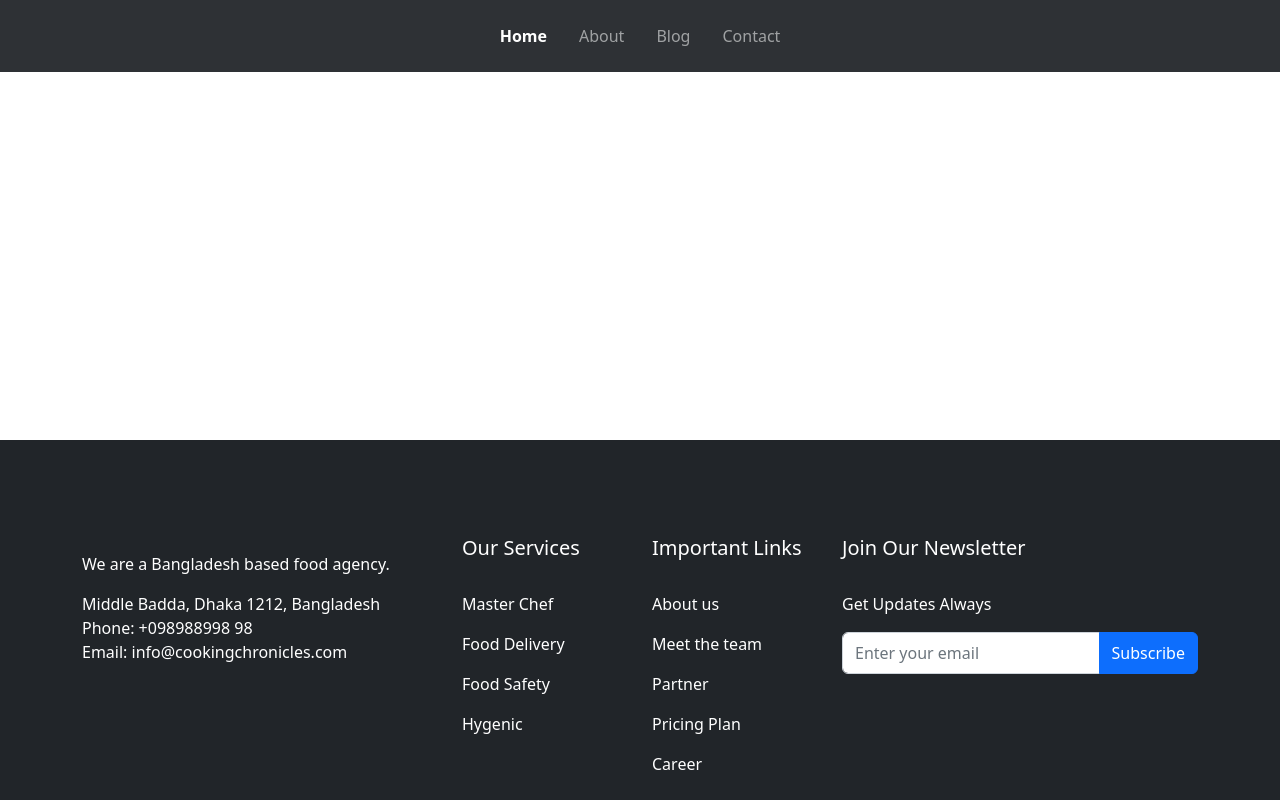
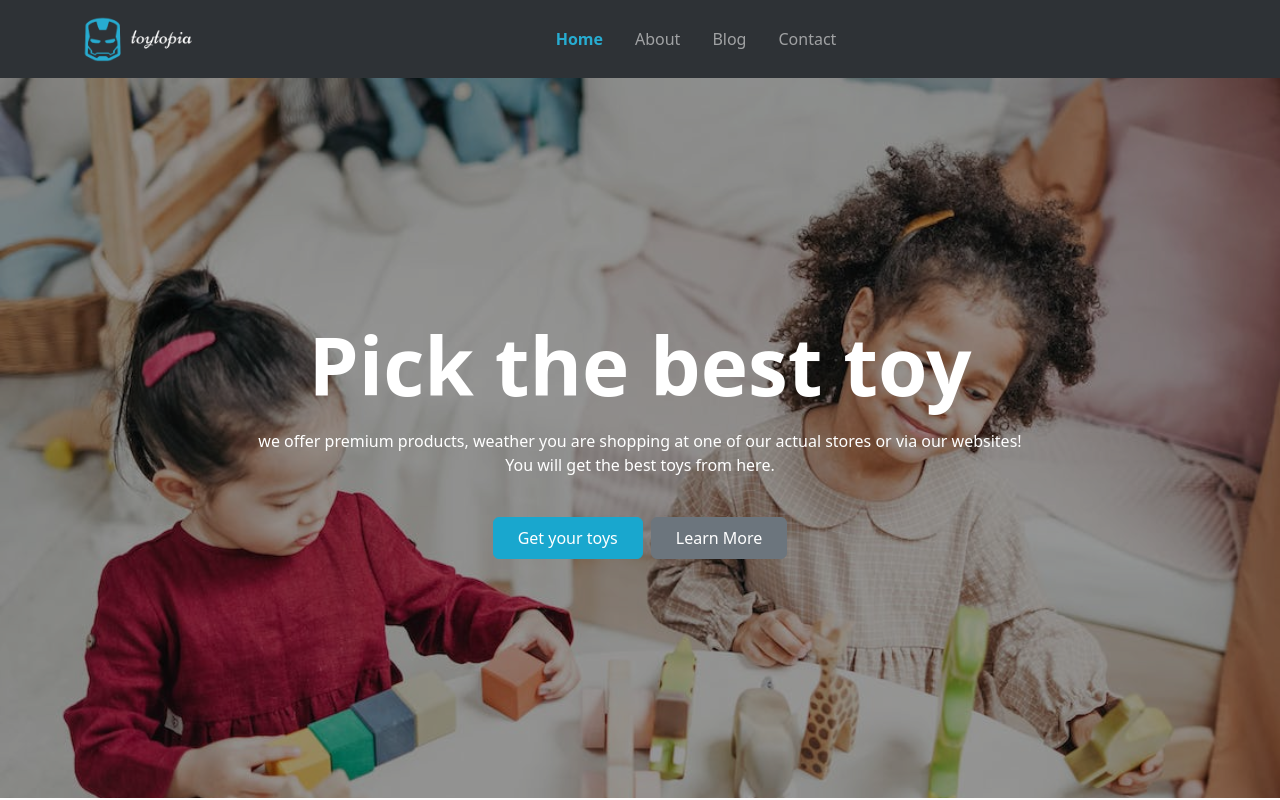
Before and after one commit to rakibulhasan-swe/toytopia-client, a React (Vite) app: page / in a window 1280 px wide. Shown: the top 800 px of the page. Built offline with nearby package versions, Linux system fonts and the light colour scheme.

Commit message:
banner done

```diff
--- a/src/index.css
+++ b/src/index.css
@@ -0,0 +1,44 @@
+.banner {
+  height: 90vh;
+  background-image: url("./assets/banner.jpeg"), linear-gradient(rgba(0,0,0,0.4), rgba(0,0,0,0.4));
+  background-blend-mode: multiply;
+  background-repeat: no-repeat;
+  background-size: cover;
+}
+.subscribe {
+    height: 70vh;
+    object-fit: cover;
+    background-image: url("./assets/newslater.jpg");
+    background-repeat: no-repeat;
+    background-size: cover;
+  }
+  .btn-primary {
+    background-color: #19A7CE !important;
+    border: 1px solid #19A7CE !important;
+  }
+  .btn-primary:hover{
+    background-color: #19A7CE !important;
+  }
+  .btn-outline-primary{
+    background-color: #fff !important;
+    color: #797ff7 !important;
+    border: 1px solid #797ff7 !important;
+  }
+  .btn-outline-primary:hover{
+    background-color: #797ff7 !important;
+    color: #fff !important;
+    border: 1px solid #797ff7 !important;
+  }
+  .active {
+    color: #19A7CE !important;
+  }
+  .bg-blur {
+    background: transparent;
+    backdrop-filter: blur(10px);
+  }
+  .img-border{
+      border: 2px solid #797ff7;
+  }
+  .d-text{
+    color: #797ff7 !important;
+  }
--- /dev/null
+++ b/src/pages/Home/Banner.jsx
@@ -0,0 +1,30 @@
+import React from "react";
+
+const Banner = () => {
+  return (
+    <div>
+      <header className="banner d-flex justify-content-center align-items-center text-center">
+        <div className="text-white">
+          <h2 className="display-1 fw-bold">Pick the best toy</h2>
+          <p className="pt-2 pb-4 w-75 mx-auto fw-light">
+            we offer premium products, weather you are shopping at one of our
+            actual stores or via our websites! You will get the best toys from here.
+          </p>
+          <div>
+            <button
+              className="btn btn-primary px-4 py-2 text-white"
+              type="submit"
+            >
+              Get your toys
+            </button>
+            <button className="btn btn-secondary ms-2 px-4 py-2" type="submit">
+              Learn More
+            </button>
+          </div>
+        </div>
+      </header>
+    </div>
+  );
+};
+
+export default Banner;
--- /dev/null
+++ b/src/pages/Home/Home.jsx
@@ -0,0 +1,12 @@
+import React from 'react';
+import Banner from './Banner';
+
+const Home = () => {
+    return (
+        <>
+            <Banner />
+        </>
+    );
+};
+
+export default Home;
--- a/src/pages/shared/NavigationBar.jsx
+++ b/src/pages/shared/NavigationBar.jsx
@@ -1,6 +1,7 @@
 import React from "react";
 import { Button, Container, Nav, Navbar } from "react-bootstrap";
 import { Link, NavLink } from "react-router-dom";
+import logo from "../../assets/logo.png";
 
 const NavigationBar = () => {
   return (
@@ -14,12 +15,12 @@ const NavigationBar = () => {
       >
         <Container>
           <NavLink to={"/"}>
-            {/* <img
-              style={{ width: "8rem" }}
+            <img
+              style={{ width: "7rem" }}
               src={logo}
               className="img-fluid"
               alt="Logo of this page"
-            ></img> */}
+            ></img>
           </NavLink>
           <Navbar.Toggle aria-controls="navbarScroll" />
           <Navbar.Collapse id="navbarScroll">
```
Also changed, not shown: src/routes/Routes.jsx (+7 -1 lines), src/assets/banner.jpeg (added), src/assets/logo.png (added).
